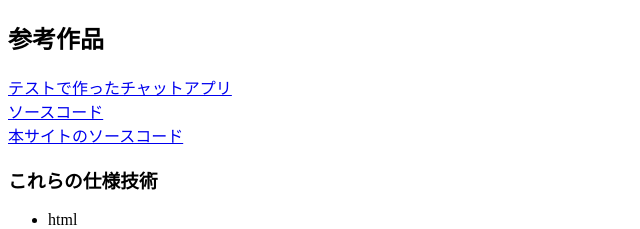
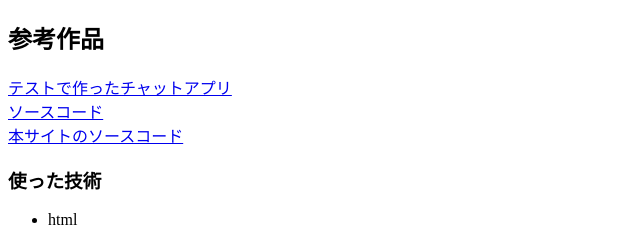
Before and after one commit to herixon/jikoshoukai, a website: page public/index5.html in a window 1280 px wide. Shown: the top 229 px of the page, without its empty margins (0-640 px from the left). Drawn offline with Linux system fonts and the light colour scheme.

Commit message:
Update index5.html

```diff
--- a/public/index5.html
+++ b/public/index5.html
@@ -14,7 +14,7 @@
        <br> <a href= "https://github.com/herixon/todo-app-lite-nodejs.git" >ソースコード</a>
        <br><a href= "https://github.com/herixon/jikoshoukai.git" >本サイトのソースコード</a>
        <br>
-     <h3>これらの仕様技術</h3>
+     <h3>使った技術</h3>
      <ul>
          <li>html</li>
          <li>CSS(bootstrap)</li>
```
